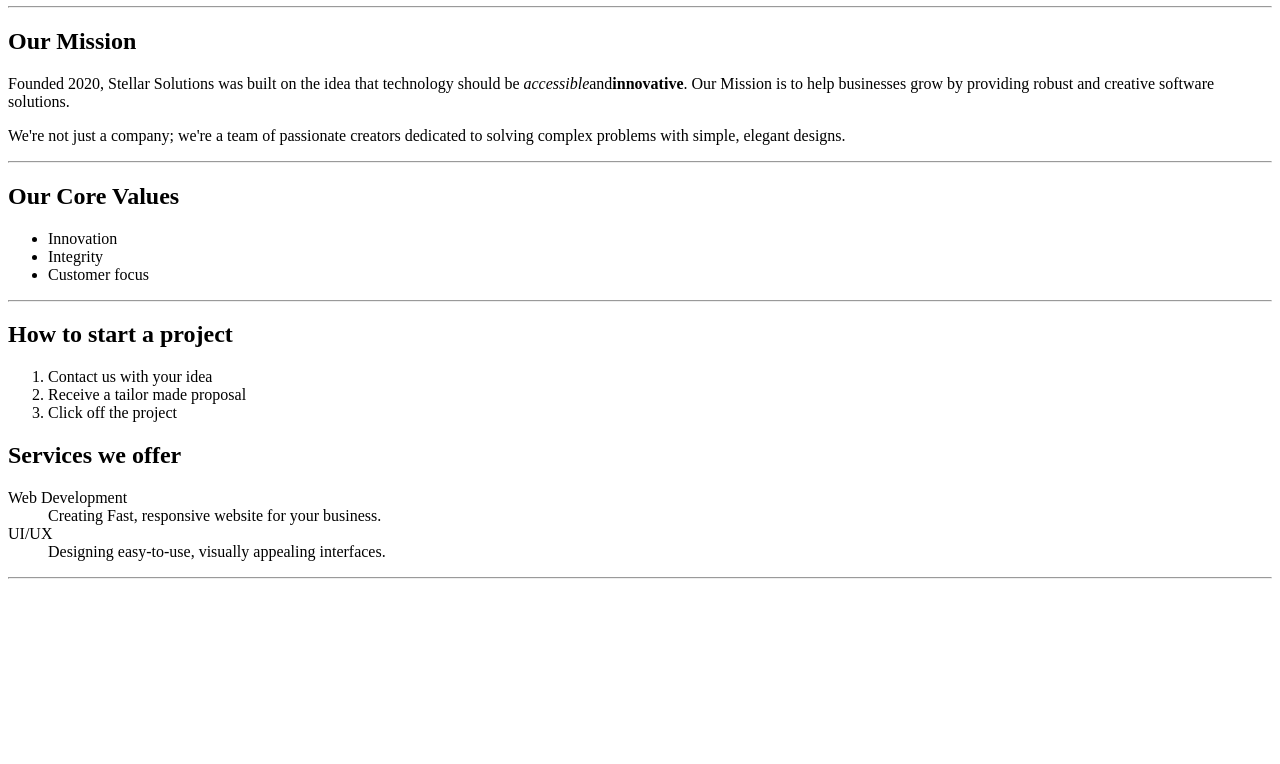
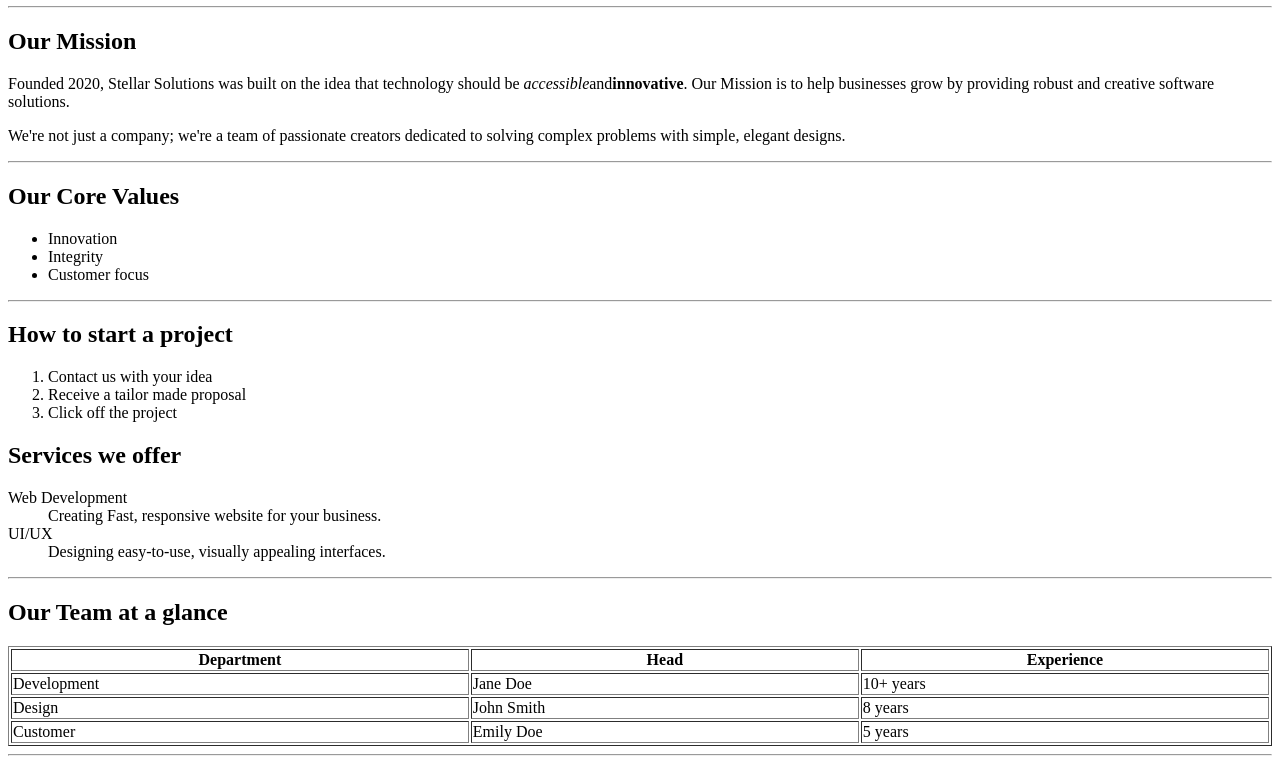
Before and after one commit to KSookoo17/stellar_solutions, a plain HTML site: page about.html in a window 1280 px wide. Shown: the part 100-864 px from the top of the page. Before the commit the page ends 800 px from the top, so only its background shows below. Drawn offline with Linux system fonts and the light colour scheme.

Commit message:
Team Section
team section table  created

```diff
--- a/about.html
+++ b/about.html
@@ -74,6 +74,40 @@
 
     <hr>
 
+    <!--Team Section-->
+    <section id="Team section">
+        <h2>Our Team at a glance</h2>
+        <table id="team-table" border="1" style="width: 100%;" >
+            <thead>
+                <tr>
+                    <th>Department</th>
+                    <th>Head</th>
+                    <th>Experience</th>
+                </tr>
+            </thead>
+            <tbody>
+                <tr>
+                    <td>Development</td>
+                    <td>Jane Doe</td>
+                    <td>10+ years</td>
+                </tr>
+
+                <tr>
+                    <td>Design</td>
+                    <td>John Smith</td>
+                    <td>8 years</td>
+                </tr>
+
+                <tr>
+                    <td>Customer</td>
+                    <td>Emily Doe</td>
+                    <td>5 years</td>
+                </tr>
+            </tbody>
+        </table>
+    </section>
+
+    <hr>
 
 
 
```
